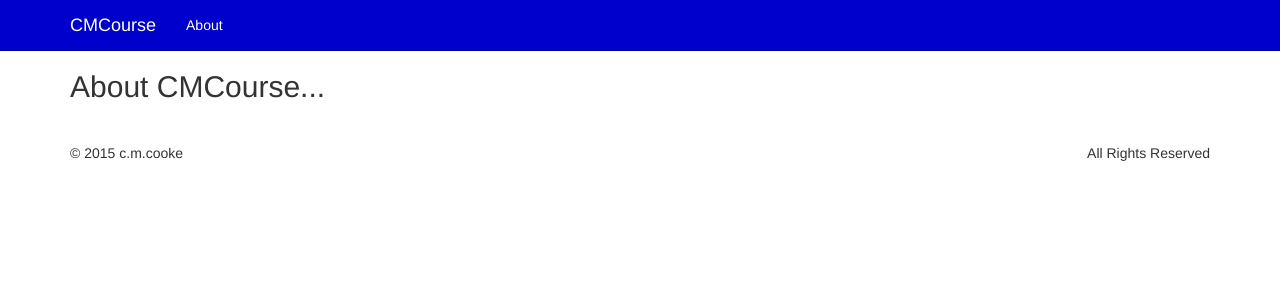
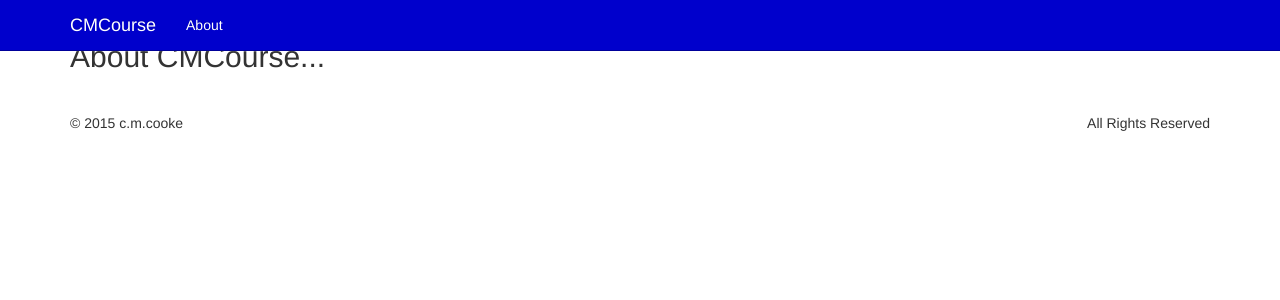
Before and after one commit to cmcourse/cmcourse.github.io, a Jekyll site: the page built from about.html, in a window 1280 px wide. Shown: the top 300 px of the page. Built offline with Jekyll 4.4.1, drawn with Linux system fonts in a browser that asks for light colours; nearby versions of some CDN libraries; Markdown is read by kramdown in place of the engine named in the settings.

Commit message:
padtop20

```diff
--- a/css/index.css
+++ b/css/index.css
@@ -1,6 +1,6 @@
 body {
   position: relative;
-  padding-top: 50px;
+  padding-top: 20px;
 }
 
 /* main top navigation bar */
@@ -32,7 +32,7 @@ body {
   color:#333;
 }
 .masthead h1 {
-  font-size: 28px;
+  font-size: 38px;
   /* font-size: 200%; */
 }
 
```
